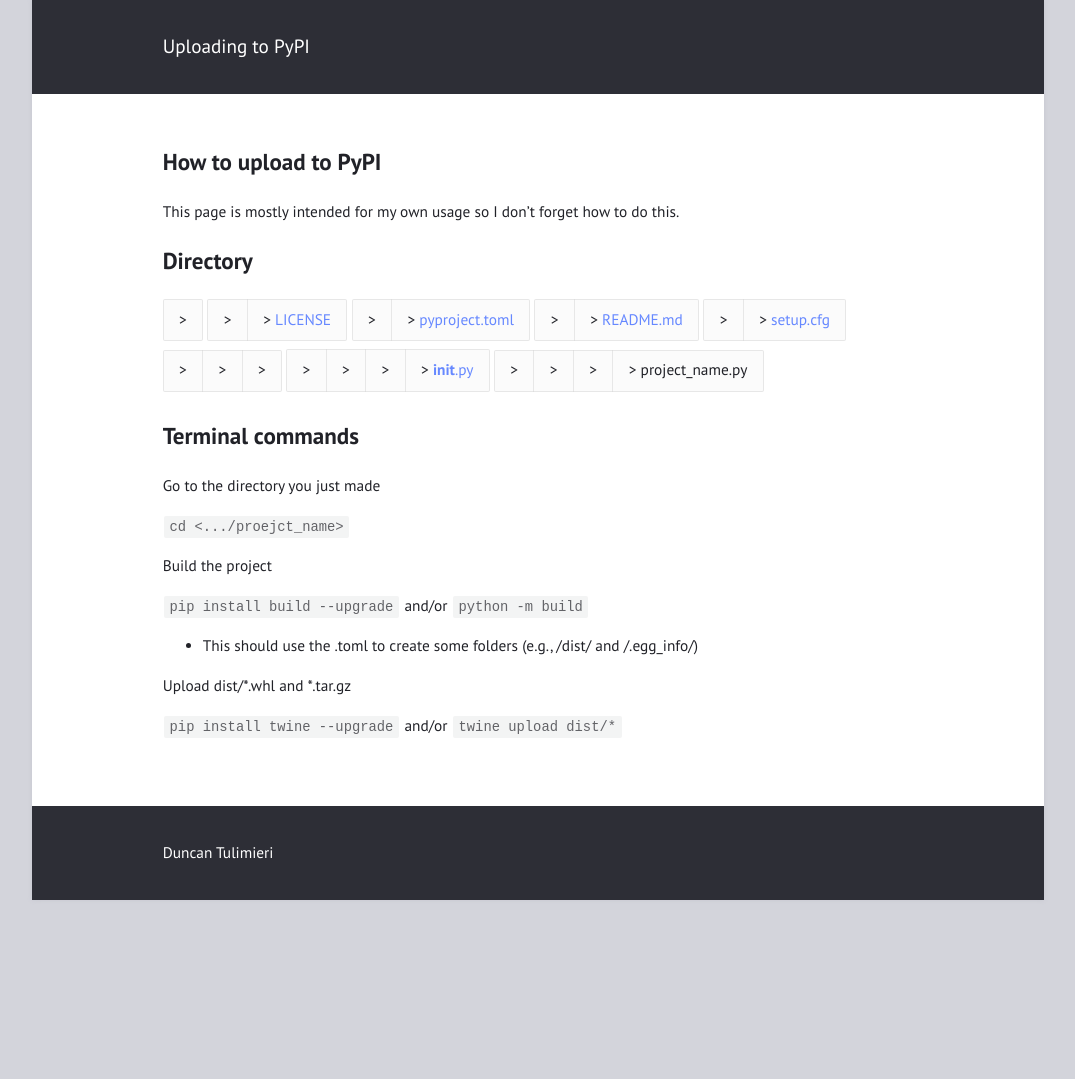
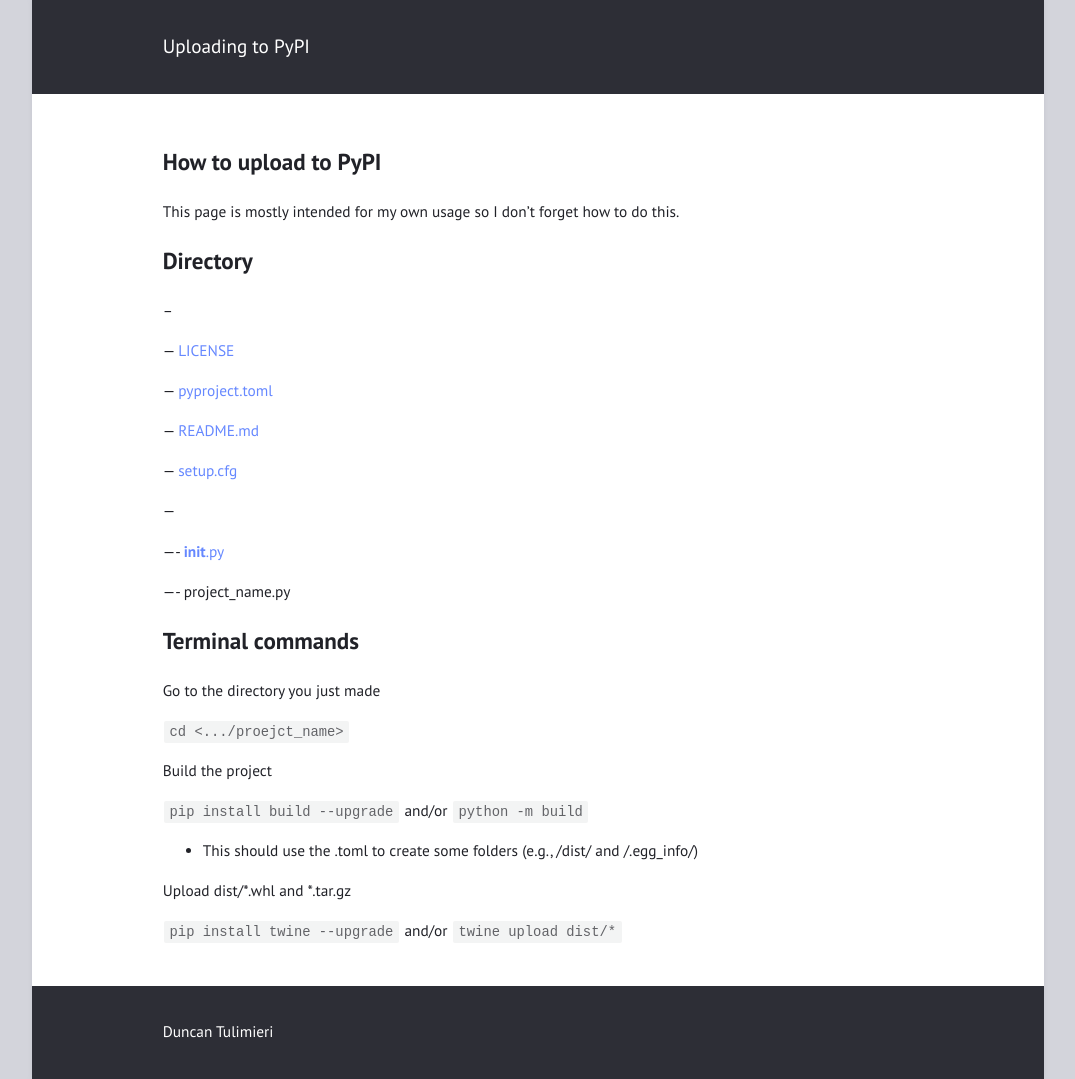
Before and after one commit to tulimid1/uploading2pypi, a Jekyll site: the page built from index.md, in a window 1280 px wide. Shown: the whole page, without its empty margins (102-1177 px from the left). Built offline with Jekyll 4.4.1, drawn with Linux system fonts in a browser that asks for light colours; before the commit the page ends 900 px from its top, so only the background shows below that.

Commit message:
Update index.md

```diff
--- a/index.md
+++ b/index.md
@@ -9,21 +9,21 @@
 
 ## Directory
 
-| > <project_name>
+-- <project_name>
 
-| > | > [LICENSE](https://github.com/tulimid1/uploading2pypi/blob/main/LICENSE)
+--- [LICENSE](https://github.com/tulimid1/uploading2pypi/blob/main/LICENSE)
 
-| > | > [pyproject.toml](https://github.com/tulimid1/uploading2pypi/blob/main/pyproject.toml)
+--- [pyproject.toml](https://github.com/tulimid1/uploading2pypi/blob/main/pyproject.toml)
 
-| > | > [README.md](https://github.com/tulimid1/uploading2pypi/blob/main/README.md)
+--- [README.md](https://github.com/tulimid1/uploading2pypi/blob/main/README.md)
 
-| > | > [setup.cfg](https://github.com/tulimid1/uploading2pypi/blob/main/setup.cfg)
+--- [setup.cfg](https://github.com/tulimid1/uploading2pypi/blob/main/setup.cfg)
 
-| > | > | > <project_name>
+--- <project_name>
 
-| > | > | > | > [__init__.py](https://github.com/tulimid1/uploading2pypi/blob/main/__init__.py)
+---- [__init__.py](https://github.com/tulimid1/uploading2pypi/blob/main/__init__.py)
 
-| > | > | > | > project_name.py
+---- project_name.py
 
 ## Terminal commands
 
```
